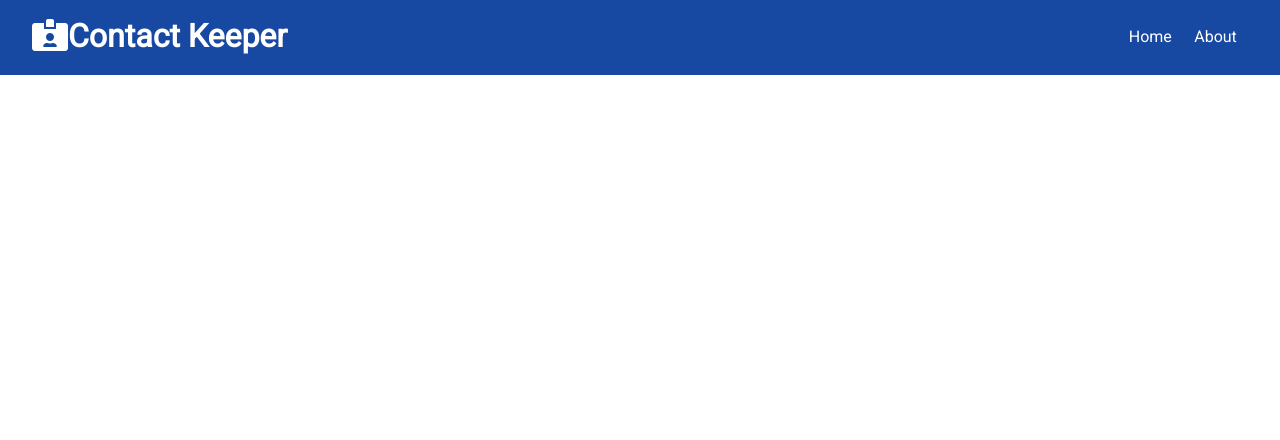
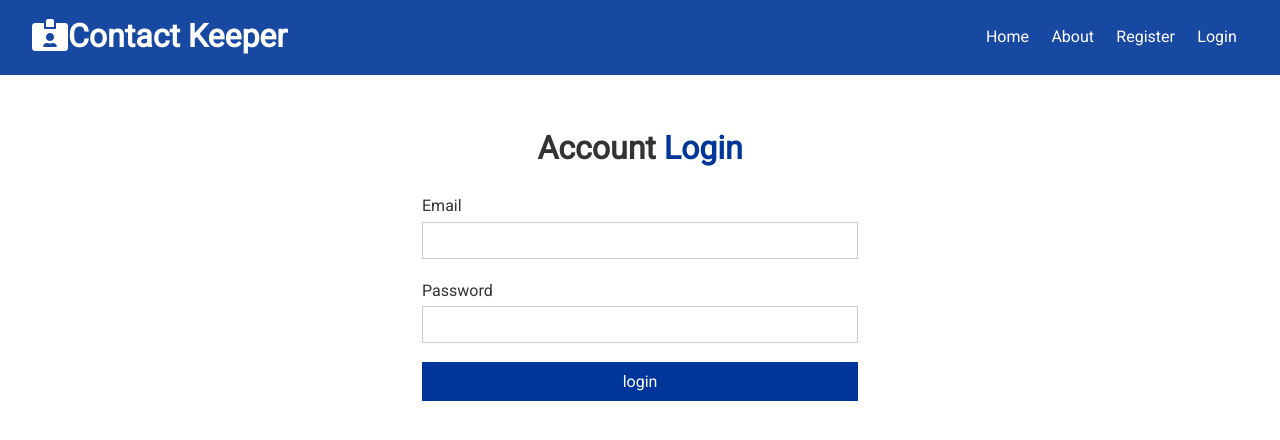
Before and after one commit to AlexAntoine/Contact-Keeper, a React (Create React App) app in the folder client/: page /login in a window 1280 px wide. Shown: the top 440 px of the page. Built offline with nearby package versions, Linux system fonts and the light colour scheme.

Commit message:
finished register and login forms

```diff
--- a/client/src/App.js
+++ b/client/src/App.js
@@ -4,6 +4,7 @@
 import Home from './components/pages/Home';
 import About from './components/pages/About';
 import Register from './components/auth/Register';
+import Login from './components/auth/Login';
 import './App.css';
 
 import ContactState from "./context/contact/ContactState";
@@ -21,6 +22,7 @@
               <Route path='/' element={<Home/>}/>
               <Route path='/about' element={<About/>}/>
               <Route path='/register' element={<Register/>}/>
+              <Route path='/login' element={<Login/>}/>
             </Routes>
         </div>
         </Fragment>
--- a/client/src/components/auth/Login.js
+++ b/client/src/components/auth/Login.js
@@ -0,0 +1,54 @@
+import React, {useState} from 'react'
+
+const Login = () => {
+
+    const [user, setUser] = useState({
+        password:'',
+        email:'',
+
+    });
+
+    const { email, password, } = user;
+
+    const onChange =(e) =>{
+        setUser({
+            ...user,
+            [e.target.name]: e.target.value
+        })
+    };
+
+    const onSubmit =(e) =>{
+        e.preventDefault();
+
+        console.log('Login Submit');
+
+    }
+
+  return (
+    <div className='form-container'>
+        <h1>
+            Account <span className='text-primary'>Login</span>
+        </h1>
+
+        <form onSubmit={onSubmit}>
+
+            <div className='form-group'>
+                <label htmlFor='email'>Email</label>
+                <input type="email" name='email' value={email} onChange={onChange}></input>
+            </div>
+
+            <div className='form-group'>
+                <label htmlFor='password'>Password</label>
+                <input type="password" name='password' value={password} onChange={onChange}></input>
+            </div>
+
+
+
+            <input type='submit' value="login" className='btn btn-primary btn-block'></input>
+        </form>
+
+    </div>
+  )
+}
+
+export default Login;
--- a/client/src/components/layout/Navbar.js
+++ b/client/src/components/layout/Navbar.js
@@ -14,6 +14,14 @@
             <li>
                  <Link to='/about'>About</Link>
             </li>
+
+            <li>
+                 <Link to='/register'>Register</Link>
+            </li>
+
+            <li>
+                 <Link to='/login'>Login</Link>
+            </li>
         </ul>
     </div>
   )
```
